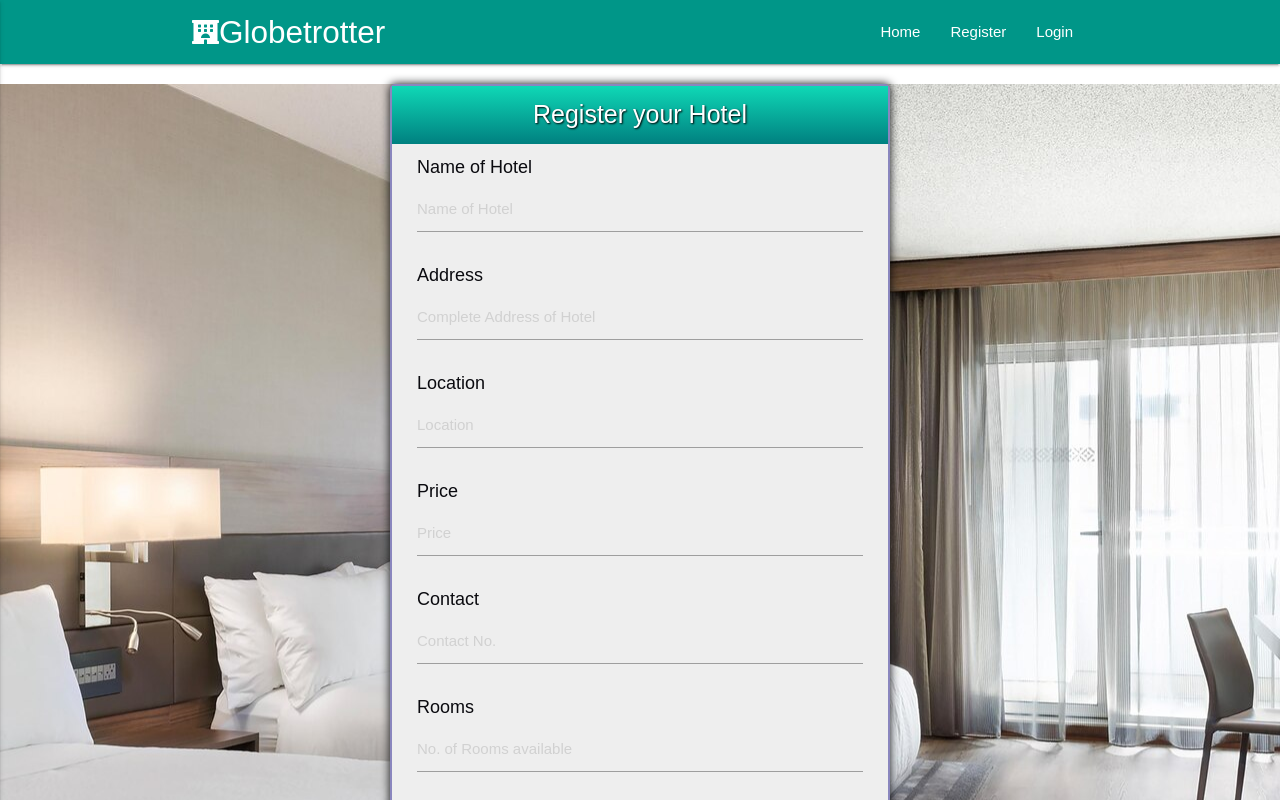
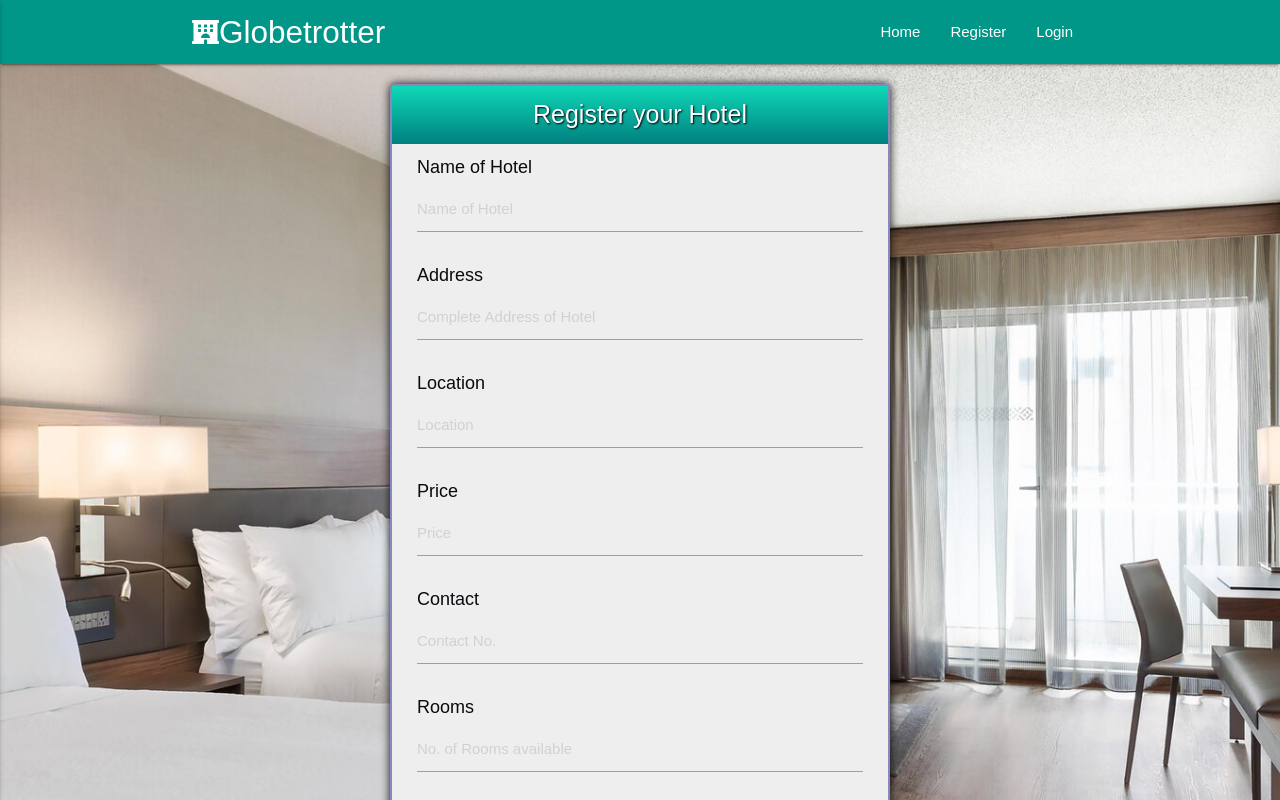
Before and after one commit to abhinav0031/Hotel-Booking, a React (Create React App) app in the folder client/: page /registerhotel in a window 1280 px wide. Shown: the top 800 px of the page. Built offline with nearby package versions, Linux system fonts and the light colour scheme; the HTML template or start-up script is replaced by a standard one.

Commit message:
fixed background image for hotel register

```diff
--- a/client/src/App.css
+++ b/client/src/App.css
@@ -80,7 +80,9 @@
 .hr-body {
   opacity: 10;
   background-image: url('./components/hotelregister/h.jpg');
-  background-color: #555;
+  background-size: cover;
+  height: 100%;
+  overflow: hidden;
 }
 .main {
   width: 500px;
--- a/client/src/components/hotelregister/HotelRegister.js
+++ b/client/src/components/hotelregister/HotelRegister.js
@@ -1,10 +1,8 @@
-import React,{ Fragment, useState, useContext, useEffect } from 'react';
+import React, { Fragment, useState, useContext, useEffect } from 'react';
 import axios from 'axios';
 
-
 class Booking extends React.Component {
-
- /*const [hotel, sethotel] = useState('');
+  /*const [hotel, sethotel] = useState('');
   const [address, setaddress] = useState('');
   const [location, setlocation] = useState('');
   const [price, setprice] = useState('');
@@ -12,45 +10,43 @@ class Booking extends React.Component {
   const [rooms, setrooms] = useState('');
   const [img, setfile] = useState(null);*/
 
-    constructor(){
-      super();
-      this.state={
-        file:null
-      }
+  constructor() {
+    super();
+    this.state = {
+      file: null
     };
+  }
 
+  handlefile = (e) => {
+    this.setState({ file: e.target.files[0] });
+  };
+  submit = () => {
+    var name = document.getElementById('hotel').value;
+    var address = document.getElementById('address').value;
+    var location = document.getElementById('location').value;
+    var price = document.getElementById('price').value;
+    var contact = document.getElementById('contact').value;
+    var rooms = document.getElementById('rooms').value;
 
-   handlefile = (e) => {
-       this.setState({file:e.target.files[0]})
-  };
-   submit = () => {
-    var name=document.getElementById("hotel").value;
-    var address=document.getElementById("address").value;
-    var location=document.getElementById("location").value;
-    var price=document.getElementById("price").value;
-    var contact=document.getElementById("contact").value;
-    var rooms=document.getElementById("rooms").value;
-
-      const fd=new FormData();
-      fd.append('avatar',this.state.file);
-      fd.append('hotel',name);
-      fd.append('address',address);
-      fd.append('location',location);
-      fd.append('price',price);
-      fd.append('contact',contact);
-      fd.append('rooms',rooms);
-    axios.post('http://localhost:5000/hotel', fd)
-       .then((response) => {
-         alert("you have successfully registered hotel!!!!!");
-         console.log(response)
-     });
-     console.log(this.state)
+    const fd = new FormData();
+    fd.append('avatar', this.state.file);
+    fd.append('hotel', name);
+    fd.append('address', address);
+    fd.append('location', location);
+    fd.append('price', price);
+    fd.append('contact', contact);
+    fd.append('rooms', rooms);
+    axios.post('http://localhost:5000/hotel', fd).then((response) => {
+      alert('you have successfully registered hotel!!!!!');
+      console.log(response);
+    });
+    console.log(this.state);
   };
 
-  render(){
+  render() {
     return (
       <Fragment>
-        <section class='hr-body'>
+        <div class='hr-body'>
           <div>
             <div class='main'>
               <header>Register your Hotel</header>
@@ -155,7 +151,7 @@ class Booking extends React.Component {
               </form>
             </div>
           </div>
-        </section>
+        </div>
 
         <footer class='section teal darken-2 white-text center'>
           <p class='flow-text'>HotelBooker &copy; 2020</p>
```
Also changed, not shown: 1 other file (tests, documents, lock files or other folders).
